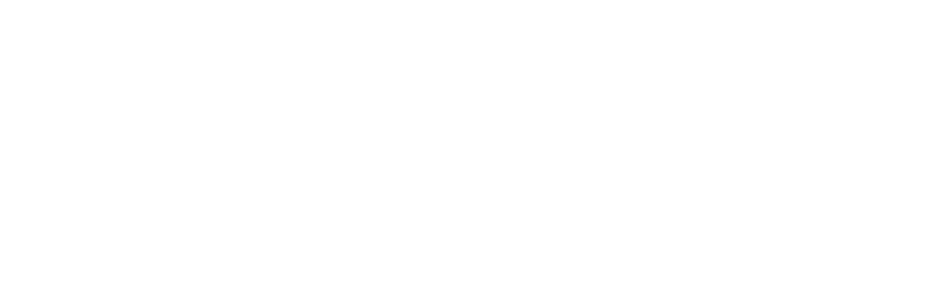
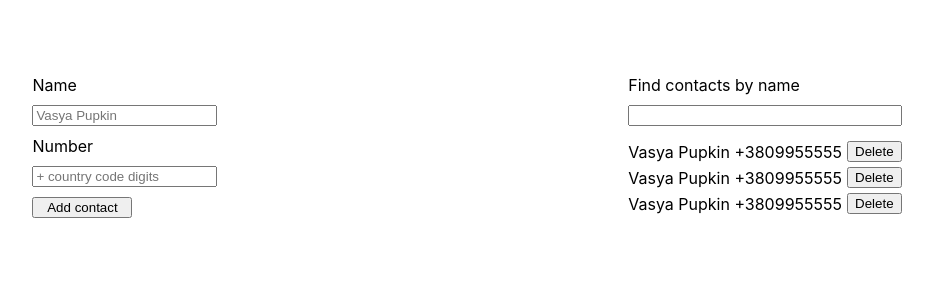
Before and after one commit to Vovkulaka21/goit-react-hw-02-phonebook, a React (Create React App) app: page / in a window 1280 px wide. Shown: the top 300 px of the page, without its empty margins (173-1106 px from the left). Built offline with nearby package versions, Linux system fonts and the light colour scheme.

Commit message:
Draft markUp

```diff
--- a/src/components/App.jsx
+++ b/src/components/App.jsx
@@ -1,16 +1,62 @@
-import css from './App.module.css'
+import css from './App.module.css';
 
 import { Component } from 'react';
-
 
 // import { nanoid } from 'nanoid';
 
 export class App extends Component {
-
   render() {
     return (
       <div className={css.box}>
-
+        <form className={css.form}>
+          <label>Name</label>
+          <input
+            placeholder="Vasya Pupkin"
+            type="text"
+            name="name"
+            pattern="^[a-zA-Zа-яА-Я]+(([' -][a-zA-Zа-яА-Я ])?[a-zA-Zа-яА-Я]*)*$"
+            title="Name may contain only letters, apostrophe, dash and spaces. For example Adrian, Jacob Mercer, Charles de Batz de Castelmore d'Artagnan"
+            required
+          />
+          <label>Number</label>
+          <input
+            placeholder="+ country code digits"
+            type="tel"
+            name="number"
+            pattern="\+?\d{1,4}?[-.\s]?\(?\d{1,3}?\)?[-.\s]?\d{1,4}[-.\s]?\d{1,4}[-.\s]?\d{1,9}"
+            title="Phone number must be digits and can contain spaces, dashes, parentheses and can start with +"
+            required
+          />
+          <button type="submit" className={css.btn}>
+            Add contact
+          </button>
+        </form>
+        <div className={css.contact_block}>
+          <form className={css.form_find}>
+            <label>Find contacts by name</label>
+            <input />
+          </form>
+          <ol className={css.list}>
+            <li className={css.list_element}>
+              Vasya Pupkin +3809955555{' '}
+              <button className={css.btn_delete} type="submit">
+                Delete
+              </button>
+            </li>
+            <li className={css.list_element}>
+              Vasya Pupkin +3809955555{' '}
+              <button className={css.btn_delete} type="submit">
+                Delete
+              </button>
+            </li>
+            <li className={css.list_element}>
+              Vasya Pupkin +3809955555{' '}
+              <button className={css.btn_delete} type="submit">
+                Delete
+              </button>
+            </li>
+          </ol>
+        </div>
       </div>
     );
   }
--- a/src/components/App.module.css
+++ b/src/components/App.module.css
@@ -1,3 +1,43 @@
 .box {
+    margin-top: 75px;
     display: flex;
+    justify-content: space-around;
 }
+.form {
+    display: flex;
+    flex-direction: column;
+    gap: 10px;
+}
+.btn {
+    max-width: 100px;
+    cursor: pointer;
+}
+.btn:hover {
+    background-color: aquamarine;
+}
+.contact_block {
+    display: flex;
+    flex-direction: column;
+}
+.form_find {
+    display: flex;
+    flex-direction: column;
+    gap: 10px;
+}
+.list {
+    margin-top: 15px;
+    display: flex;
+    flex-direction: column;
+    gap: 5px;
+}
+.list_element {
+    display: flex;
+    align-items: center;
+}
+.btn_delete {
+    margin-left: 5px;
+    cursor: pointer;
+}
+.btn_delete:hover {
+    background-color: red;
+}
--- a/src/index.css
+++ b/src/index.css
@@ -13,3 +13,28 @@
   font-family: source-code-pro, Menlo, Monaco, Consolas, 'Courier New',
     monospace;
 }
+h1,
+h2,
+h3,
+h4,
+h5,
+h6,
+p {
+  margin: 0;
+}
+
+ul,
+ol {
+  margin: 0;
+  padding: 0;
+  list-style: none;
+}
+
+img {
+  display: block;
+  max-width: 100%;
+  height: auto;
+}
+span {
+  display: block;
+}
```
